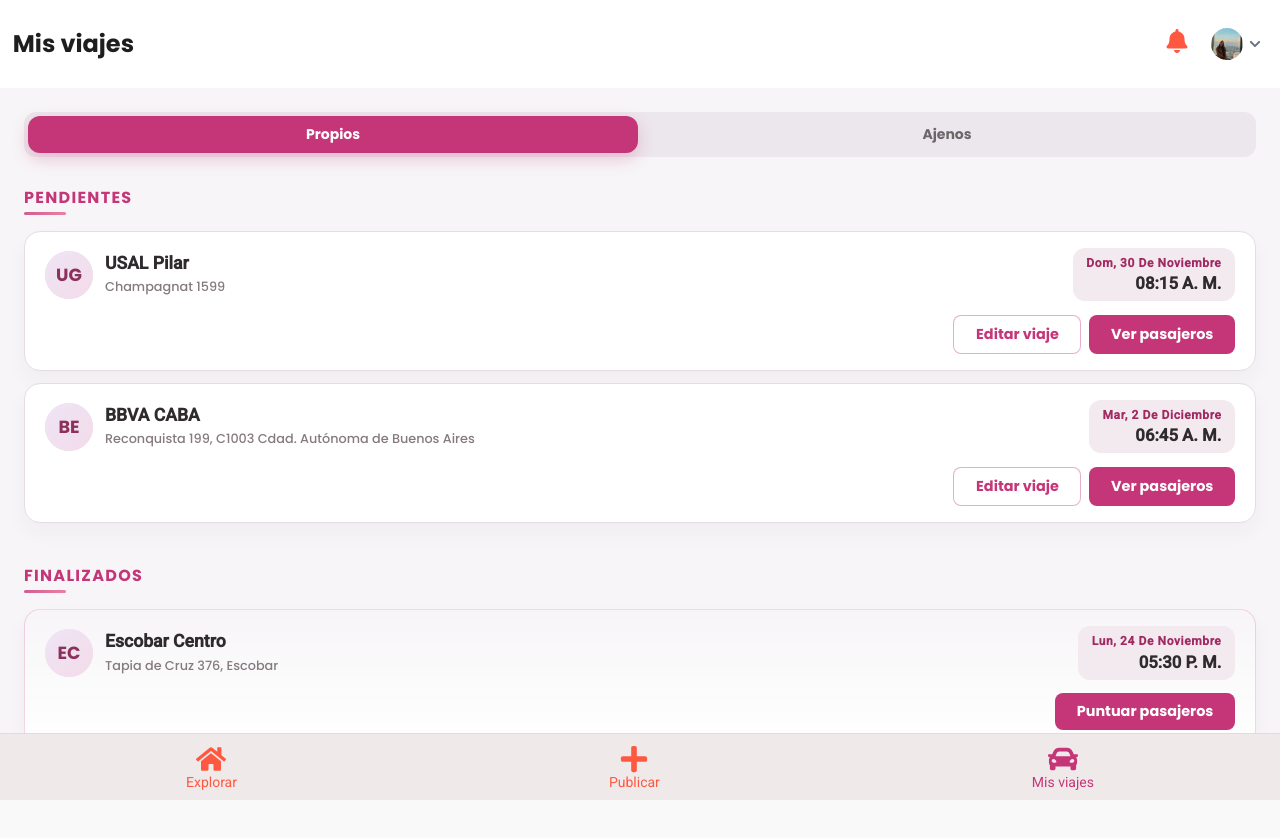
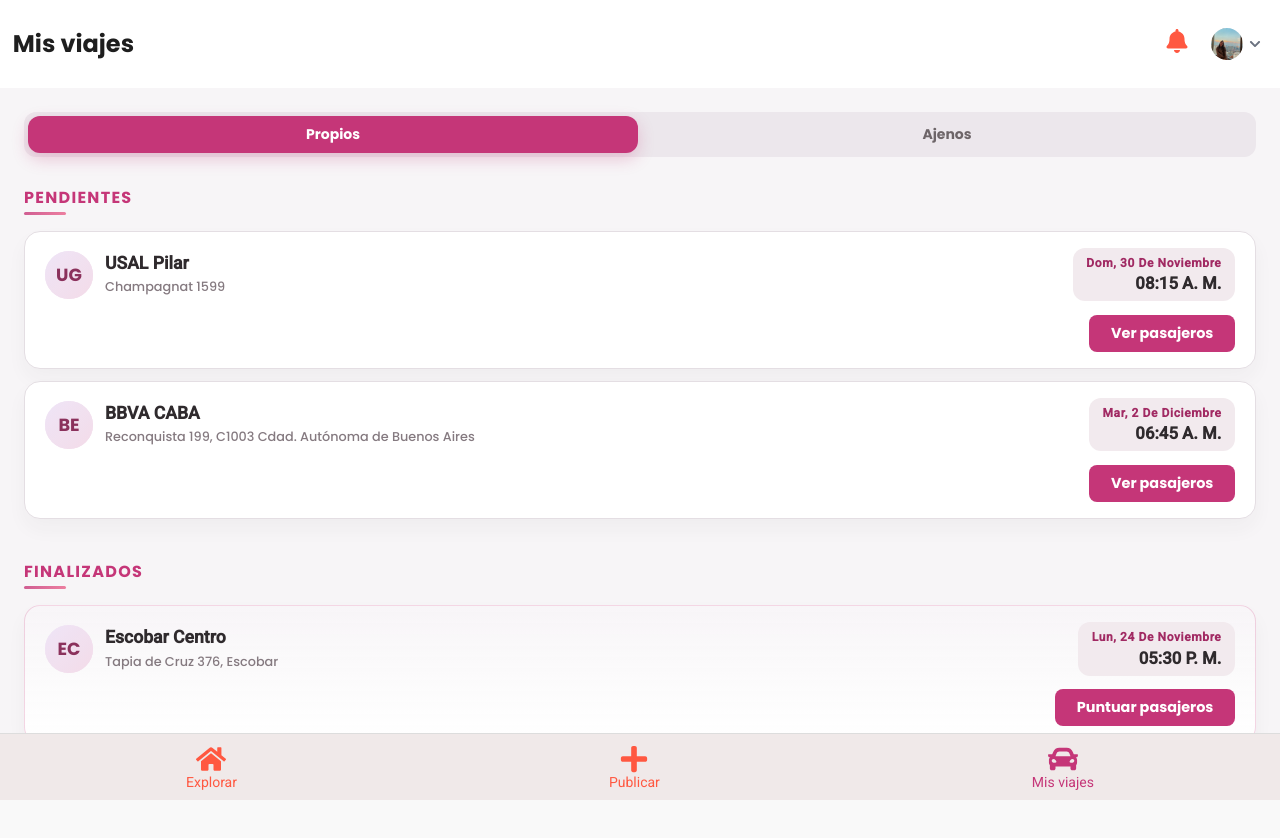
Before and after one commit to valenbarba/proyectoCarpooling, a React (Create React App) app: page /mis-viajes in a window 1280 px wide. Shown: the top 838 px of the page. Built offline with nearby package versions, Linux system fonts and the light colour scheme.

Commit message:
saque el boton editar viaje

```diff
--- a/src/components/TarjetaMiViaje.jsx
+++ b/src/components/TarjetaMiViaje.jsx
@@ -79,7 +79,7 @@ function TarjetaMiViaje({
   const acciones = [];
 
   if (esPropio && estado === "pendiente") {
-    acciones.push({ id: "editar-viaje", etiqueta: "Editar viaje" });
+
     acciones.push({
       id: "ver-pasajeros",
       etiqueta: "Ver pasajeros",
```
